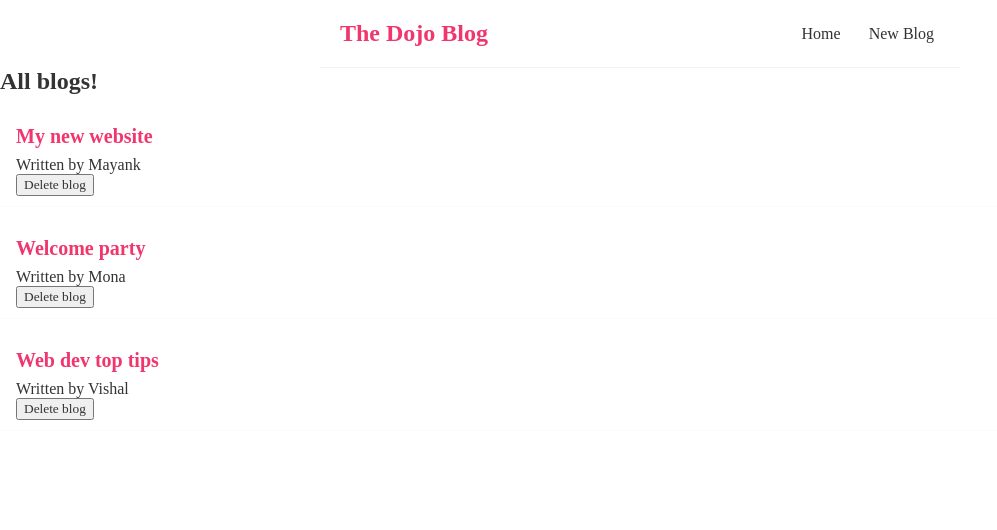
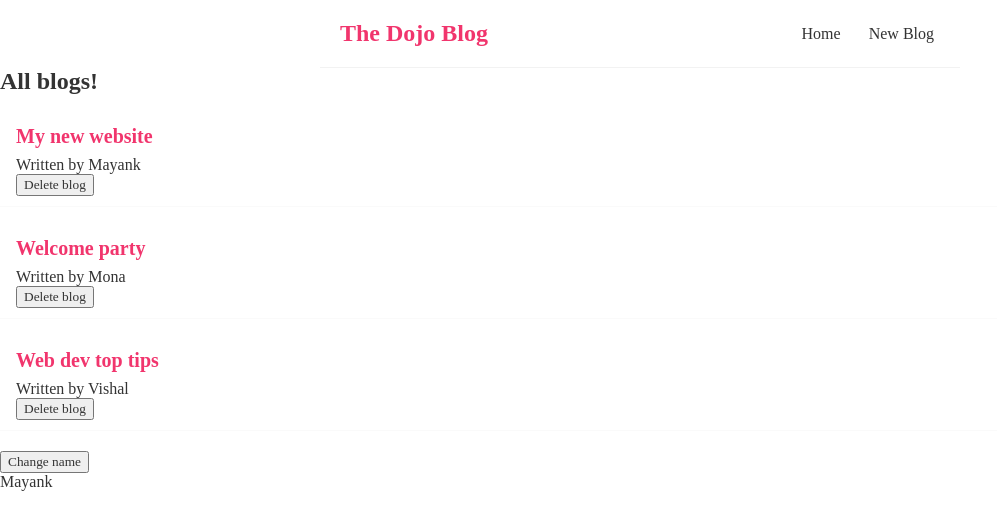
Before and after one commit to ninja-mayank/dojo-blog, a React (Create React App) app: page / in a window 1280 px wide. Shown: the top 530 px of the page, without its empty margins (0-997 px from the left). Built offline with nearby package versions, Linux system fonts and the light colour scheme.

Commit message:
useEffect dependencies

```diff
--- a/src/Home.js
+++ b/src/Home.js
@@ -9,6 +9,8 @@
         {title: 'Web dev top tips', body: 'lorem ipsum ...', author: 'Vishal', id: 3},
     ]);
 
+    const[name,setName] = useState('Mayank');
+
     const handleDelete = (id) => {
         const newBlogs = blogs.filter(blog => blog.id !== id);
         setBlogs(newBlogs);
@@ -16,11 +18,13 @@
 
     useEffect(() => {
         console.log('use effect ran');
-    })
+    },[name])
 
     return (
         <div className="home">
             <BlogList blogs = {blogs} title = "All blogs!" handleDelete = {handleDelete} />
+            <button onClick={() => setName('lol')}>Change name</button>
+            <p>{name}</p>
         </div>
     );
 }
```
